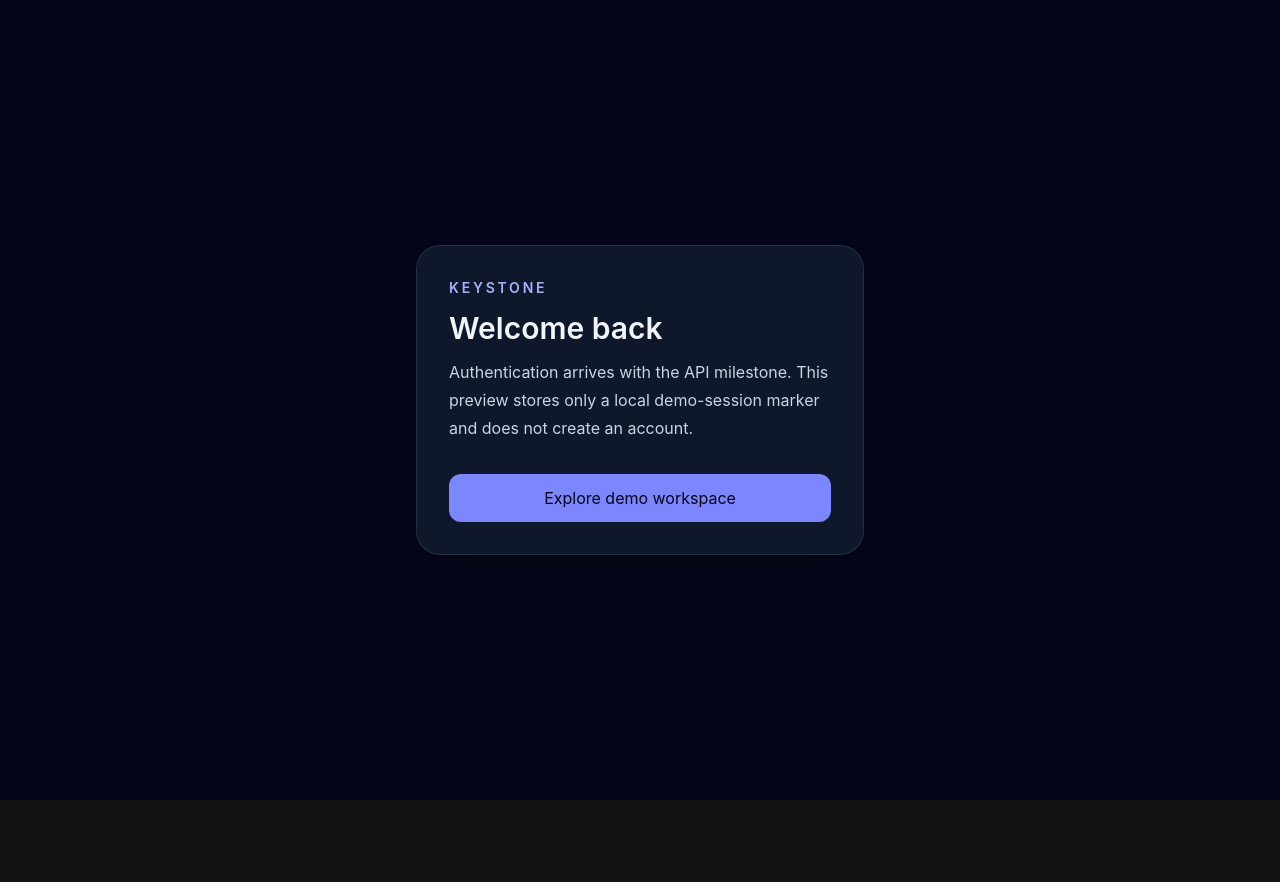
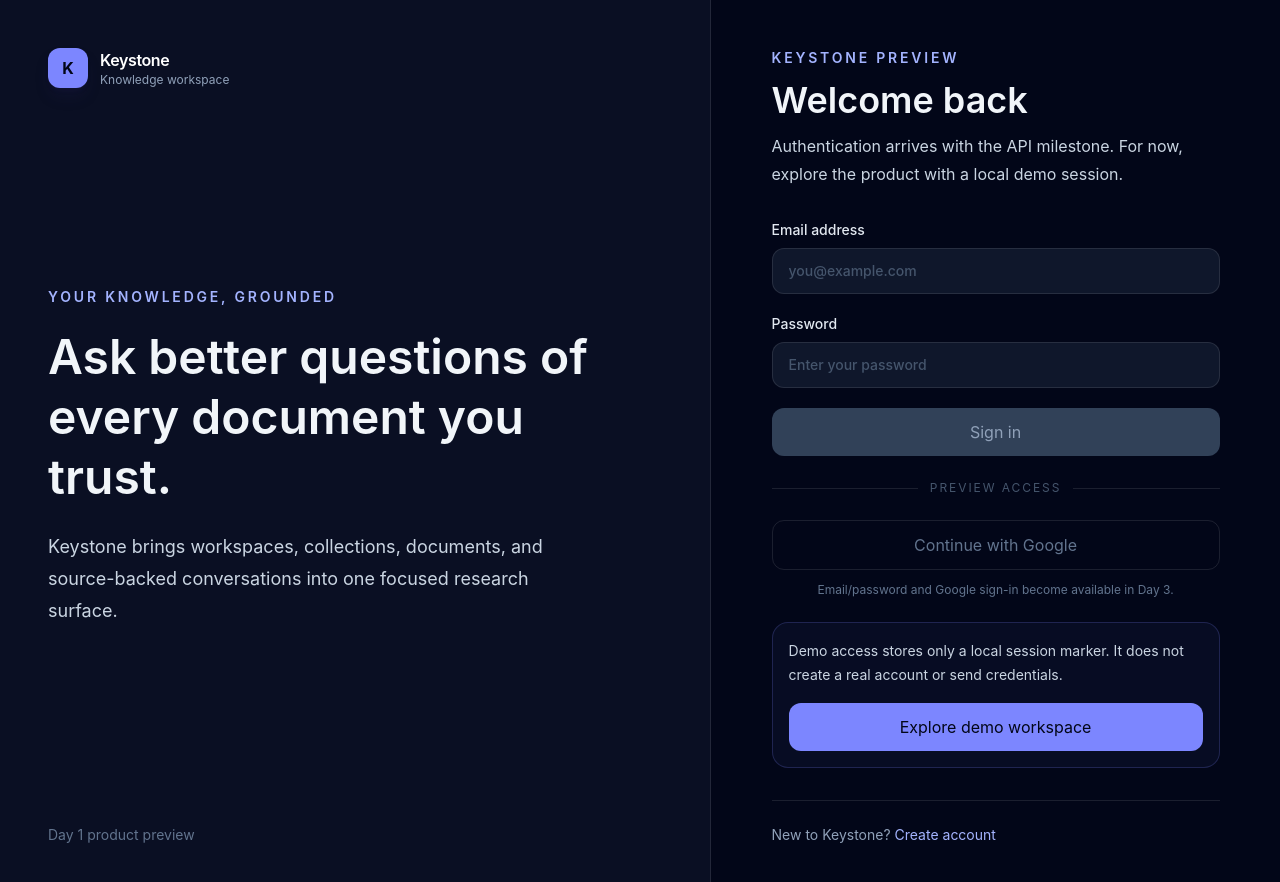
Before and after one commit to megamind294/knowledge-ai-workspace, a React (Vite) app in the folder apps/web/: page /login in a window 1280 px wide. Shown: the top 882 px of the page. Before the commit the page ends 800 px from the top, so only its background shows below. Built offline with nearby package versions, Linux system fonts and the light colour scheme.

Commit message:
feat: add honest authentication preview

```diff
--- a/apps/web/src/app/router.tsx
+++ b/apps/web/src/app/router.tsx
@@ -3,6 +3,7 @@
 import { AppShell } from "../components/AppShell";
 import { HomePage } from "../pages/HomePage";
 import { LoginPage } from "../pages/auth/LoginPage";
+import { RegisterPage } from "../pages/auth/RegisterPage";
 import { DashboardPage } from "../pages/dashboard/DashboardPage";
 import { RouteErrorPage } from "./RouteErrorPage";
 
@@ -11,6 +12,7 @@
     <Routes>
       <Route element={<HomePage />} path="/" />
       <Route element={<LoginPage />} path="/login" />
+      <Route element={<RegisterPage />} path="/register" />
       <Route element={<RequireSession />}>
         <Route element={<AppShell />}>
           <Route element={<DashboardPage />} path="/app" />
--- /dev/null
+++ b/apps/web/src/components/AuthLayout.tsx
@@ -0,0 +1,53 @@
+import { type PropsWithChildren, type ReactNode } from "react";
+import { BrandMark } from "./BrandMark";
+
+interface AuthLayoutProps extends PropsWithChildren {
+  description: string;
+  footer: ReactNode;
+  title: string;
+}
+
+export function AuthLayout({
+  children,
+  description,
+  footer,
+  title,
+}: AuthLayoutProps) {
+  return (
+    <main className="grid min-h-screen bg-slate-950 text-slate-100 lg:grid-cols-[minmax(0,1fr)_minmax(32rem,0.8fr)]">
+      <section className="hidden border-r border-white/10 bg-slate-900/60 p-12 lg:flex lg:flex-col lg:justify-between">
+        <BrandMark />
+        <div className="max-w-xl">
+          <p className="text-sm font-semibold uppercase tracking-[0.2em] text-indigo-300">
+            Your knowledge, grounded
+          </p>
+          <h2 className="mt-5 text-5xl font-semibold leading-tight">
+            Ask better questions of every document you trust.
+          </h2>
+          <p className="mt-6 max-w-lg text-lg leading-8 text-slate-300">
+            Keystone brings workspaces, collections, documents, and
+            source-backed conversations into one focused research surface.
+          </p>
+        </div>
+        <p className="text-sm text-slate-500">Day 1 product preview</p>
+      </section>
+
+      <section className="flex min-h-screen items-center justify-center px-6 py-12 sm:px-10">
+        <div className="w-full max-w-md">
+          <div className="mb-10 lg:hidden">
+            <BrandMark />
+          </div>
+          <p className="text-sm font-semibold uppercase tracking-[0.2em] text-indigo-300">
+            Keystone preview
+          </p>
+          <h1 className="mt-3 text-3xl font-semibold sm:text-4xl">{title}</h1>
+          <p className="mt-3 leading-7 text-slate-300">{description}</p>
+          <div className="mt-8">{children}</div>
+          <div className="mt-8 border-t border-white/10 pt-6 text-sm text-slate-400">
+            {footer}
+          </div>
+        </div>
+      </section>
+    </main>
+  );
+}
--- a/apps/web/src/pages/auth/LoginPage.tsx
+++ b/apps/web/src/pages/auth/LoginPage.tsx
@@ -1,5 +1,11 @@
-import { type Location, useLocation, useNavigate } from "react-router-dom";
+import {
+  Link,
+  type Location,
+  useLocation,
+  useNavigate,
+} from "react-router-dom";
 import { useDemoSession } from "../../auth/useDemoSession";
+import { AuthLayout } from "../../components/AuthLayout";
 
 interface LoginLocationState {
   from?: Location;
@@ -17,24 +23,78 @@
   }
 
   return (
-    <main className="grid min-h-screen place-items-center bg-slate-950 px-6 text-slate-100">
-      <section className="w-full max-w-md rounded-3xl border border-white/10 bg-slate-900 p-8 shadow-2xl">
-        <p className="text-sm font-semibold uppercase tracking-[0.2em] text-indigo-300">
-          Keystone
+    <AuthLayout
+      description="Authentication arrives with the API milestone. For now, explore the product with a local demo session."
+      footer={
+        <p>
+          New to Keystone?{" "}
+          <Link className="font-semibold text-indigo-300 hover:text-indigo-200" to="/register">
+            Create account
+          </Link>
         </p>
-        <h1 className="mt-3 text-3xl font-semibold">Welcome back</h1>
-        <p className="mt-3 leading-7 text-slate-300">
-          Authentication arrives with the API milestone. This preview stores
-          only a local demo-session marker and does not create an account.
+      }
+      title="Welcome back"
+    >
+      <form className="space-y-5" onSubmit={(event) => event.preventDefault()}>
+        <label className="block text-sm font-medium text-slate-200">
+          Email address
+          <input
+            autoComplete="email"
+            className="mt-2 w-full rounded-xl border border-white/10 bg-slate-900 px-4 py-3 text-slate-100 placeholder:text-slate-600"
+            name="email"
+            placeholder="you@example.com"
+            type="email"
+          />
+        </label>
+        <label className="block text-sm font-medium text-slate-200">
+          Password
+          <input
+            autoComplete="current-password"
+            className="mt-2 w-full rounded-xl border border-white/10 bg-slate-900 px-4 py-3 text-slate-100 placeholder:text-slate-600"
+            name="password"
+            placeholder="Enter your password"
+            type="password"
+          />
+        </label>
+        <button
+          className="w-full cursor-not-allowed rounded-xl bg-slate-700 px-5 py-3 font-semibold text-slate-400"
+          disabled
+          type="submit"
+        >
+          Sign in
+        </button>
+      </form>
+
+      <div className="my-6 flex items-center gap-3 text-xs uppercase tracking-[0.16em] text-slate-600">
+        <span className="h-px flex-1 bg-white/10" />
+        Preview access
+        <span className="h-px flex-1 bg-white/10" />
+      </div>
+
+      <button
+        className="w-full cursor-not-allowed rounded-xl border border-white/10 px-5 py-3 font-semibold text-slate-500"
+        disabled
+        type="button"
+      >
+        Continue with Google
+      </button>
+      <p className="mt-3 text-center text-xs text-slate-500">
+        Email/password and Google sign-in become available in Day 3.
+      </p>
+
+      <div className="mt-6 rounded-2xl border border-indigo-400/20 bg-indigo-400/5 p-4">
+        <p className="text-sm leading-6 text-slate-300">
+          Demo access stores only a local session marker. It does not create a
+          real account or send credentials.
         </p>
         <button
-          className="mt-8 w-full rounded-xl bg-indigo-400 px-5 py-3 font-semibold text-slate-950"
+          className="mt-4 w-full rounded-xl bg-indigo-400 px-5 py-3 font-semibold text-slate-950 hover:bg-indigo-300"
           onClick={enterDemo}
           type="button"
         >
           Explore demo workspace
         </button>
-      </section>
-    </main>
+      </div>
+    </AuthLayout>
   );
 }
--- /dev/null
+++ b/apps/web/src/pages/auth/RegisterPage.tsx
@@ -0,0 +1,63 @@
+import { Link } from "react-router-dom";
+import { AuthLayout } from "../../components/AuthLayout";
+
+export function RegisterPage() {
+  return (
+    <AuthLayout
+      description="Set up your future workspace profile. Account creation becomes available with the secure API in Day 3."
+      footer={
+        <p>
+          Already have an account?{" "}
+          <Link className="font-semibold text-indigo-300 hover:text-indigo-200" to="/login">
+            Sign in
+          </Link>
+        </p>
+      }
+      title="Create your account"
+    >
+      <form className="space-y-5" onSubmit={(event) => event.preventDefault()}>
+        <label className="block text-sm font-medium text-slate-200">
+          Full name
+          <input
+            autoComplete="name"
+            className="mt-2 w-full rounded-xl border border-white/10 bg-slate-900 px-4 py-3 text-slate-100 placeholder:text-slate-600"
+            name="name"
+            placeholder="Rinkle Sharma"
+            type="text"
+          />
+        </label>
+        <label className="block text-sm font-medium text-slate-200">
+          Email address
+          <input
+            autoComplete="email"
+            className="mt-2 w-full rounded-xl border border-white/10 bg-slate-900 px-4 py-3 text-slate-100 placeholder:text-slate-600"
+            name="email"
+            placeholder="you@example.com"
+            type="email"
+          />
+        </label>
+        <label className="block text-sm font-medium text-slate-200">
+          Password
+          <input
+            autoComplete="new-password"
+            className="mt-2 w-full rounded-xl border border-white/10 bg-slate-900 px-4 py-3 text-slate-100 placeholder:text-slate-600"
+            name="password"
+            placeholder="Create a password"
+            type="password"
+          />
+        </label>
+        <button
+          className="w-full cursor-not-allowed rounded-xl bg-slate-700 px-5 py-3 font-semibold text-slate-400"
+          disabled
+          type="submit"
+        >
+          Create account
+        </button>
+      </form>
+      <p className="mt-4 rounded-xl border border-amber-300/20 bg-amber-300/5 px-4 py-3 text-sm leading-6 text-amber-100/80">
+        This Day 1 preview does not create a real account or store these form
+        values.
+      </p>
+    </AuthLayout>
+  );
+}
```
Also changed, not shown: 1 other file (tests, documents, lock files or other folders).
